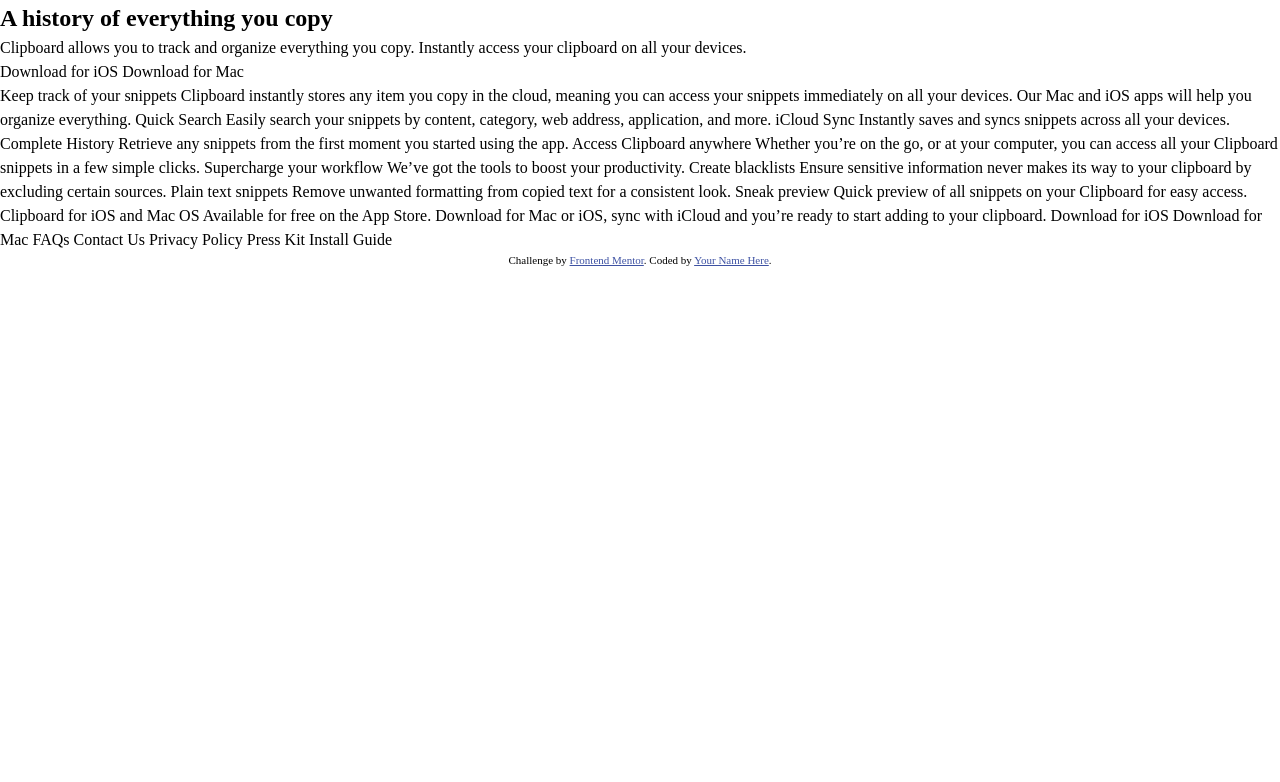
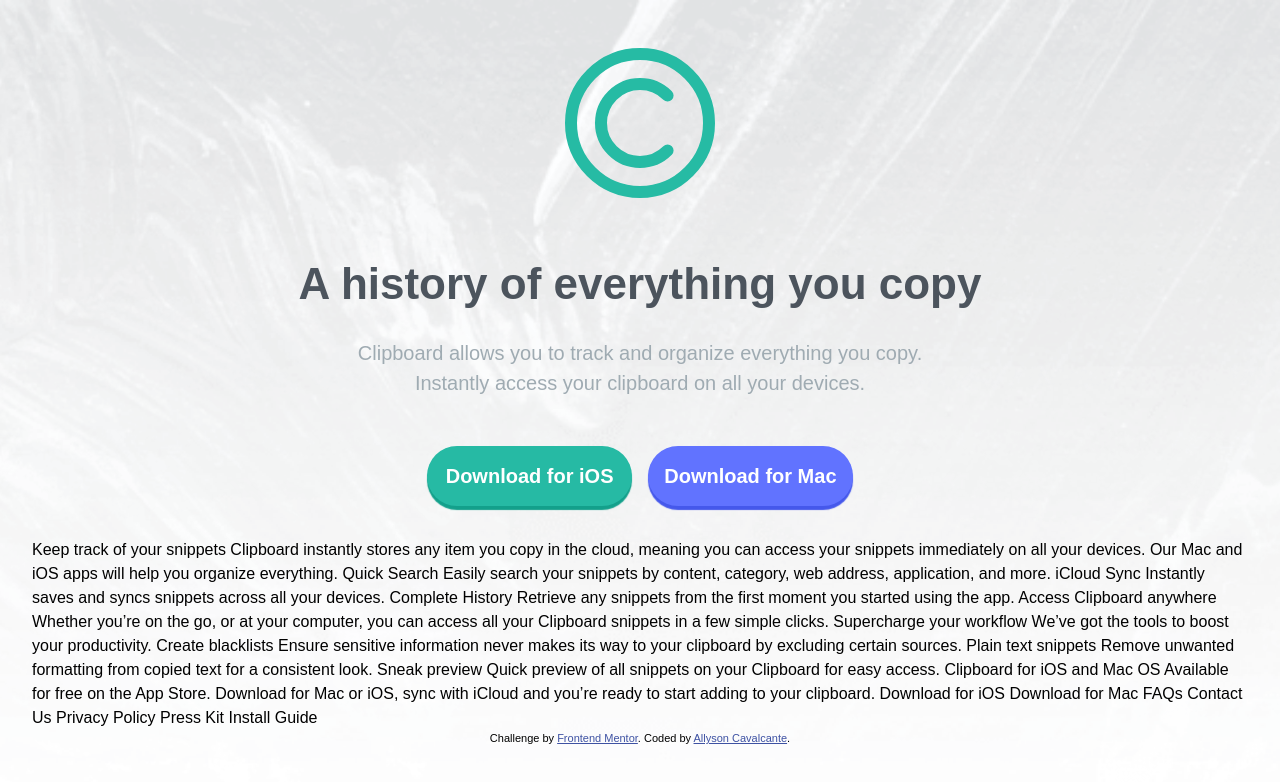
Before and after one commit to allysonbelo/clipboard-landing-page, a plain HTML site: page index.html in a window 1280 px wide. Drawn offline with Linux system fonts and the light colour scheme; a web font is replaced by a local one.

Commit message:
:construction: Create the intro section

```diff
--- a/index.html
+++ b/index.html
@@ -16,15 +16,17 @@
   <div class="main">
 
     <section class="intro">
-      <h2 class="main__intro">A history of everything you copy</h2>
+      <h2 class="intro__title">A history of everything you copy</h2>
 
-      <p class="main__text">
+      <p class="intro__text">
         Clipboard allows you to track and organize everything you
         copy. Instantly access your clipboard on all your devices.
       </p>
 
-      <a class="main__link btn-ios">Download for iOS</a>
-      <a class="main__link btn-mac">Download for Mac</a>
+      <div class="link-content">
+        <a class="link-content__link">Download for iOS</a>
+        <a class="link-content__link">Download for Mac</a>
+      </div>
     </section>
 
     Keep track of your snippets
@@ -85,7 +87,7 @@
   <footer>
     <p class="attribution">
       Challenge by <a href="https://www.frontendmentor.io?ref=challenge" target="_blank">Frontend Mentor</a>.
-      Coded by <a href="#">Your Name Here</a>.
+      Coded by <a href="https://allysonbelo.com">Allyson Cavalcante</a>.
     </p>
   </footer>
 </body>
--- a/scss/style.scss
+++ b/scss/style.scss
@@ -36,7 +36,7 @@
 right,
 bottom,
 left;
-$layout-margin-default: 40px;
+$layout-margin-default: 16px;
 
 @each $direction in $directions {
     %default-margin-#{$direction} {
@@ -56,7 +56,94 @@
     }
 }
 
-.container {}
+.container {
+    background: white url(../images/bg-header-mobile.png) no-repeat top center / cover;
+    @include fontBai(400);
+
+    @include for-desktop-only() {
+        background: url(../images/bg-header-desktop.png)no-repeat top center / cover;
+    }
+
+    .main {
+        @extend %double-margin-left,
+        %double-margin-right,
+        %double-margin-top;
+
+        .intro {
+            &::before {
+                content: "";
+                display: block;
+                ;
+                background: url(../images/logo.svg) no-repeat center center / contain;
+                margin-top: 3rem;
+                margin-bottom: 4rem;
+                width: 100%;
+                height: 150px;
+            }
+
+            &__title {
+                @include fontSize(38px);
+                text-align: center;
+                color: $--color-dark-grayish-blue;
+                line-height: 44px;
+                @extend %double-margin-bottom;
+
+                @include for-desktop-only() {
+                    @include fontSize(44px);
+                }
+            }
+
+
+
+            &__text {
+                color: $--color-grayish-blue;
+                text-align: center;
+                @include fontSize(20px);
+                margin-bottom: 3rem;
+
+                @include for-desktop-only() {
+                    width: 50%;
+                    margin-left: auto;
+                    margin-right: auto;
+                }
+            }
+
+            .link-content {
+
+                width: 100%;
+
+                @include for-desktop-only(){
+                    @include flx(justify-content, center);
+                    align-items: center;
+                    max-width: 35%;
+                    margin: 0 auto;
+                }
+
+                &__link {
+                    align-items: center;
+                    background-color: $--color-strong-cyan;
+                    border-radius: 50px;
+                    color: white;
+                    font-weight: 600;
+                    @include fontSize(20px);
+                    display: flex;
+                    justify-content: center;
+                    height: 60px;
+                    width: 100%;
+                    box-shadow: 0 4px 1px rgb(19, 160, 139);
+                    cursor: pointer;
+                    @extend %double-margin-bottom;
+
+                    &:last-child {
+                        background-color: $--color-light-blue;
+                        box-shadow: 0 4px 1px rgb(69, 88, 235);
+                        @extend %default-margin-left;
+                    }
+                }
+            }
+        }
+    }
+}
 
 
 .attribution {
```
Also changed, not shown: css/style.css, 1 other file.
